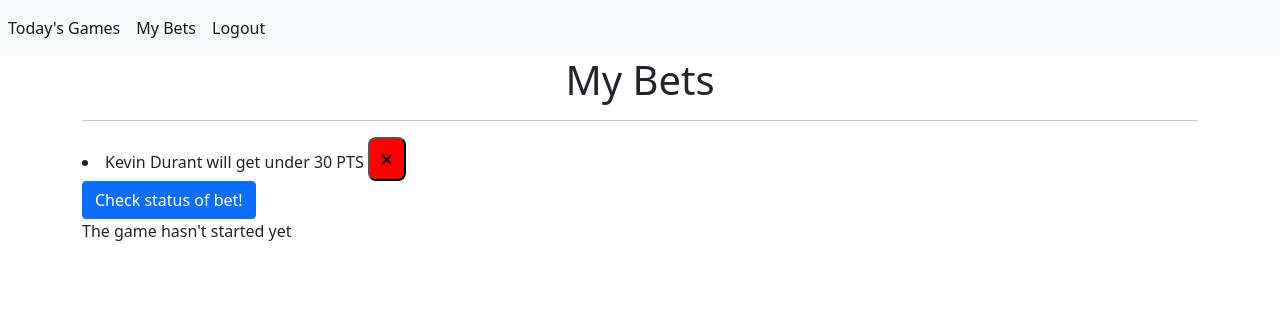
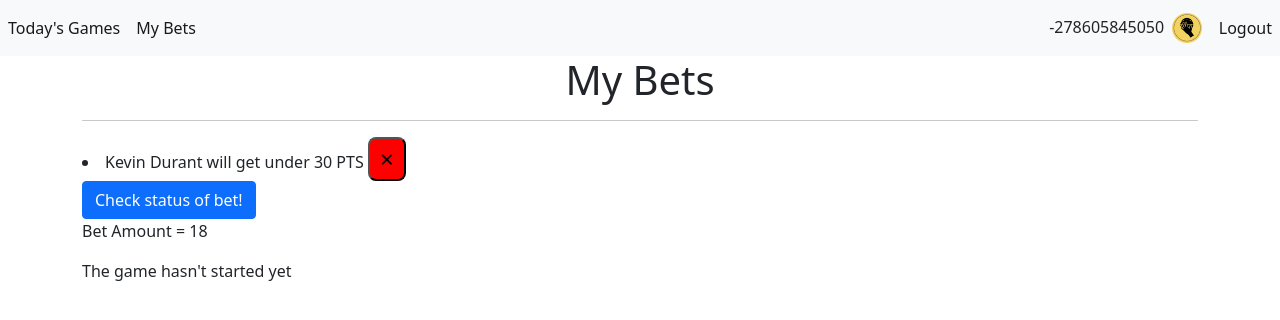
Before and after one commit to aniqp/NBA-Betting-App, a Flask app: page /my-bets in a window 1280 px wide. Shown: the top 320 px of the page. Run offline with Flask 2, Linux system fonts and the light colour scheme; a user stored in the database is signed in; data comes from the database, SQL or seed files in the repository; both versions use the stored data as it was after the commit.

Commit message:
adding change currency

```diff
--- a/app/auth.py
+++ b/app/auth.py
@@ -49,7 +49,7 @@ def login():
         # if a user is found, check if password they typed in exists in the database
         if user:
             if check_password_hash(user.password, password):
-                # flash('Logged in successfully!', category = 'success')
+                flash('Logged in successfully!', category = 'success')
                 # remembers that user is logged in until they clear their cache
                 login_user(user, remember = True)
                 return redirect(url_for('index'))
--- /dev/null
+++ b/app/functions/update_user_swishcoins.py
@@ -0,0 +1,4 @@
+def update_user_swishcoins(current_amount, wagered_amount, result):
+    if result == True:
+        current_amount = current_amount + 2 * wagered_amount
+    return current_amount
--- a/app/templates/index.html
+++ b/app/templates/index.html
@@ -40,3 +40,7 @@
 </div>
 
 {% endblock %}
+
+{% block script %}
+<script type="text/javascript" src="{{ url_for('static', filename='js/index.js')}}"></script>
+{% endblock %}
--- a/app/templates/main/base.html
+++ b/app/templates/main/base.html
@@ -26,23 +26,47 @@
         <div class="collapse navbar-collapse" id="navbar">
             <div class="navbar-nav">
                 {% if user.is_authenticated %}
-                <a class="nav-link active" id = "today_games" href="/">Today's Games</a>
-                <a class="nav-link active" id = "today_games" href="/my-bets">My Bets</a>
-                <a class="nav-link active" id="logout" href="/logout">Logout</a>
+                <a class="nav-link active" id="today_games" href="/">Today's Games</a>
+                <a class="nav-link active" id="today_games" href="/my-bets">My Bets</a>
                 {% else %}
-                <a class="nav-link active" id ="login" href="/login">Login</a>
-                <a class="nav-link active" io="sign_up" href="/sign-up">Sign Up</a>
+                <a class="nav-link active" id="login" href="/login">Login</a>
+                <a class="nav-link active" id="sign_up" href="/sign-up">Sign Up</a>
                 {% endif %}
+            </div>
+        </div>
+        <div class="collapse navbar-collapse" id="navbarNav">
+            <ul class="navbar-nav ms-auto mb-2 mb-lg-0">
+                <li style="padding-top:7px;"> {{ user.swishcoins }} &nbsp; </li>
+                <li><img style="max-width: 35px; max-height: 35px; padding-top: 5px" src="{{ url_for('static', filename='img/CourtsideBets_logo.png') }}"> &nbsp; </li>
+                <li><a class="nav-link active" id="logout" href="/logout">Logout</a></li>
+            </ul>
             </div>
         </div>
     </nav>
 
+    {% with messages = get_flashed_messages(with_categories = true) %}
+    {% if messages %}
+    {% for category, message in messages %}
+    {% if category == 'error' %}
+    <div class="alert alert-danger alter-dismissable fade show" role="alert">
+        {{ message }}
+    </div>
+    {% else %}
+    <div class="alert alert-success alter-dismissable fade show" role="alert">
+        {{ message }}
+    </div>
+    {% endif %}
+    {% endfor %}
+    {% endif %}
+    {% endwith %}
 
     <main>
         {% block main %} {% endblock %}
     </main>
 
-        {% block script %} {% endblock %}
+
+    {% block script %} {% endblock %}
+    <script type="text/javascript" src="{{ url_for('static', filename='js/index.js')}}"></script>
 </body>
 
 </html>
--- a/app/templates/user_bets.html
+++ b/app/templates/user_bets.html
@@ -13,9 +13,9 @@
             </ul>
             <p> {% for bet in user.bets %}
                 <li>{% if bet.over_statistic == true %}
-                    {{bet.player_name}} will get over {{bet.num_stats| round| int}} {{bet.statistic}}
+                    {{bet.player_name}} will get over {{bet.num_stats| round| int}} {{ bet.statistic }}
                     {% else %}
-                    {{bet.player_name}} will get under {{bet.num_stats| round| int}} {{bet.statistic}}
+                    {{bet.player_name}} will get under {{bet.num_stats| round| int}} {{ bet.statistic }}
                     {% endif %}
                     <button type="button" class="close" onClick="deleteBet('{{ bet.id }}')">
                         <span aria-hidden="true">&times;</span>
@@ -24,6 +24,7 @@
                     <button type="button" class="btn btn-primary" onClick = "checkBetStatus('{{ bet.id }}')">
                         Check status of bet!
                     </button>
+                    <p> Bet Amount = {{ bet.wagered_amount }} </p>
                     {% if bet.game_status is none or bet.game_status == 1  %}
                         <p>The game hasn't started yet</p>
                     {% elif bet.game_status == 2 and bet.w_or_l is none %}
@@ -46,22 +47,6 @@
     </div>
 </div>
 
-<!-- {% with messages = get_flashed_messages(with_categories = true) %}
-{% if messages %}
-{% for category, message in messages %}
-{% if category == 'error' %}
-<div class="alert alert-danger alter-dismissable fade show" role="alert">
-    {{ message }}
-</div>
-{% else %}
-<div class="alert alert-success alter-dismissable fade show" role="alert">
-    {{ message }}
-</div>
-{% endif %}
-{% endfor %}
-{% endif %}
-{% endwith %} -->
-
 {% endblock %}
 
 {% block script %}
@@ -70,7 +55,6 @@
 <script>
 
 function checkBetStatus(betID) {
-
     fetch("/check-bet-status", {
         method: "POST",
         body: JSON.stringify({betID: betID})
--- a/app/views.py
+++ b/app/views.py
@@ -12,6 +12,7 @@ from app.functions.get_best_player import *
 from app.functions.determine_bet_outcome import *
 from app.functions.string_to_boolean_converter import *
 from app.functions.get_game_status import *
+from app.functions.update_user_swishcoins import *
 
 @app.route("/")
 @login_required
@@ -51,29 +52,29 @@ def games(game_id):
     if request.method == 'POST':
 
         home_pts_user_bet = request.form.get('bet1')
+        home_pts_bet_value = request.form.get('slider1')
         away_pts_user_bet = request.form.get('bet2')
+        away_pts_bet_value = request.form.get('slider2')
 
         home_rebounds_user_bet = request.form.get('bet3')
+        home_rebounds_bet_value = request.form.get('slider3')
         away_rebounds_user_bet = request.form.get('bet4')
+        away_rebounds_bet_value = request.form.get('slider4')
 
         home_assists_user_bet = request.form.get('bet5')
+        home_assists_bet_value = request.form.get('slider5')
         away_assists_user_bet = request.form.get('bet6')
+        away_assists_bet_value = request.form.get('slider6')
 
         bet_list = [
-         {home_pts: home_pts_user_bet},
-         {away_pts: away_pts_user_bet},
-         {home_rebounds: home_rebounds_user_bet},
-         {away_rebounds: away_rebounds_user_bet},
-         {home_assists: home_assists_user_bet},
-         {away_assists: away_assists_user_bet}
+        {home_pts: home_pts_user_bet, 'bet_amount': home_pts_bet_value},
+        {away_pts: away_pts_user_bet, 'bet_amount': away_pts_bet_value},
+        {home_rebounds: home_rebounds_user_bet, 'bet_amount': home_rebounds_bet_value},
+        {away_rebounds: away_rebounds_user_bet, 'bet_amount': away_rebounds_bet_value},
+        {home_assists: home_assists_user_bet, 'bet_amount': home_assists_bet_value},
+        {away_assists: away_assists_user_bet, 'bet_amount': away_assists_bet_value}
         ]
-
-        # count = 0
-        # for bet in bet_list:
-        #     if bet.get(list(bet.keys())[count]) is not None:
-        #         print(type(convert_string_to_boolean(bet.get(list(bet.keys())[count]))))
-        # count +=1
-
+        bet_sum = []
         for bet in bet_list:
             if bet.get(list(bet.keys())[0]) is not None:
                 db.session.add(Bet(
@@ -82,16 +83,23 @@ def games(game_id):
                 player_name = list(bet.keys())[0].name,
                 statistic = list(bet.keys())[0].statistic,
                 over_statistic = convert_string_to_boolean((bet.get(list(bet.keys())[0]))),
+                wagered_amount = bet.get(list(bet.keys())[1]),
                 num_stats = list(bet.keys())[0].num_stats,
                 user_id = current_user.id
                 ))
+                bet_sum.append(int(bet.get(list(bet.keys())[1])))
                 db.create_all
                 try:
                     db.session.commit()
                 except IntegrityError:
                     db.session.rollback()
 
-        # flash('Bet(s) made!', category = 'success')
+        # bet_sum = user_bet_sum(home_pts_bet_value, away_pts_bet_value, home_rebounds_bet_value, away_rebounds_bet_value, home_assists_bet_value, away_assists_bet_value)
+        user = current_user
+        user.swishcoins = user.swishcoins - int(sum(bet_sum))
+        db.session.commit()
+
+        flash('Bet(s) made!', category = 'success')
         return redirect('/')
 
 
```
Also changed, not shown: app/templates/game.html (+7 -16 lines), app/database.db, app/static/img/CourtsideBets_logo.png (added).
